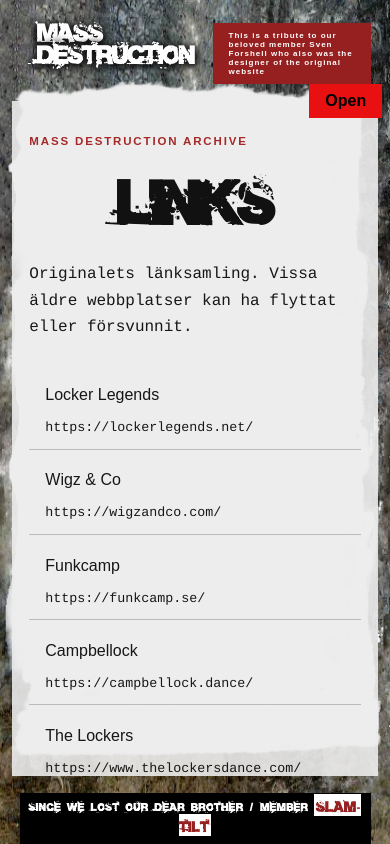
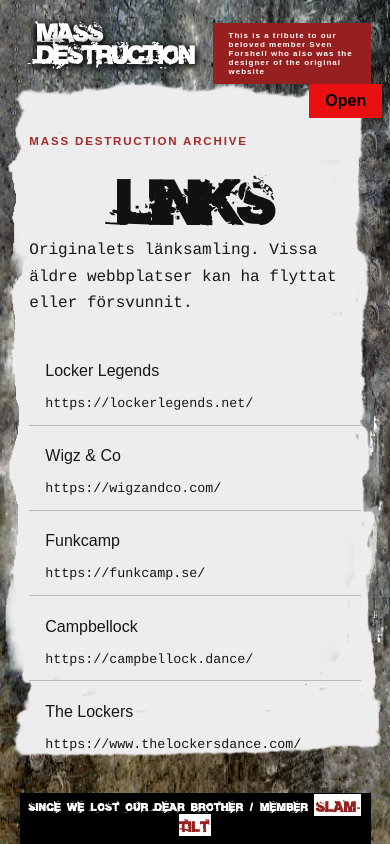
Before and after one commit to robonexx/massdesctruction, a Next.js app: page /links in a window 390 px wide. Built offline with nearby package versions, Linux system fonts and the light colour scheme.

Commit message:
Separate archive content and heading layers

```diff
--- a/app/components/ArchivePage.css
+++ b/app/components/ArchivePage.css
@@ -11,19 +11,29 @@
 
 .archive-page {
   position: absolute;
-  z-index: 20;
+  z-index: 1;
   top: 20vh;
   left: 15%;
   width: min(50%, 820px);
   height: 70vh;
-  padding: 2rem clamp(1rem, 4vw, 3.5rem) 6rem;
+  padding: 8rem clamp(1rem, 4vw, 3.5rem) 6rem;
   overflow-y: auto;
   color: #171717;
   background: transparent;
   scrollbar-color: #a52929 transparent;
 }
 
-.archive-page h1 {
+.archive-heading {
+  position: absolute;
+  top: 20vh;
+  left: 15%;
+  z-index: 20;
+  width: min(50%, 820px);
+  padding: 2rem clamp(1rem, 4vw, 3.5rem) 0;
+  pointer-events: none;
+}
+
+.archive-heading h1 {
   color: #111;
   font-size: clamp(2.7rem, 6vw, 5.5rem);
   margin: 0.5rem 0 1.5rem 0;
@@ -36,7 +46,7 @@
   color: #171717;
 }
 
-.archive-eyebrow {
+.archive-heading .archive-eyebrow {
   color: #a52929;
   font-weight: 700;
   font-size: 0.72rem;
@@ -166,6 +176,13 @@
     background: rgba(237, 237, 237, 0.9);
   }
 
+  .archive-heading {
+    top: 12vh;
+    left: 4%;
+    width: 92%;
+    padding-top: 2rem;
+  }
+
   .link-list a {
     flex-direction: column;
   }
@@ -177,6 +194,7 @@
 
 @media (max-width: 520px) {
   .archive-page { left: 3%; width: 94%; padding-inline: 1.1rem; }
-  .archive-page h1 { font-size: clamp(2.35rem, 14vw, 4rem); }
+  .archive-heading { left: 3%; width: 94%; padding-inline: 1.1rem; }
+  .archive-heading h1 { font-size: clamp(2.35rem, 14vw, 4rem); }
   .archive-grid { grid-template-columns: 1fr; }
 }
--- a/app/components/ArchivePage.jsx
+++ b/app/components/ArchivePage.jsx
@@ -26,9 +26,11 @@
         <source media="(max-width: 767px)" srcSet={mobileBackground.src} />
         <img src={(backgrounds[background] || mediaBackground).src} alt="" className="bg_main" />
       </picture>
-      <main className="archive-page">
+      <header className="archive-heading">
         <p className="archive-eyebrow">{eyebrow}</p>
         <h1>{title}</h1>
+      </header>
+      <main className="archive-page">
         {children}
       </main>
     </>
```
